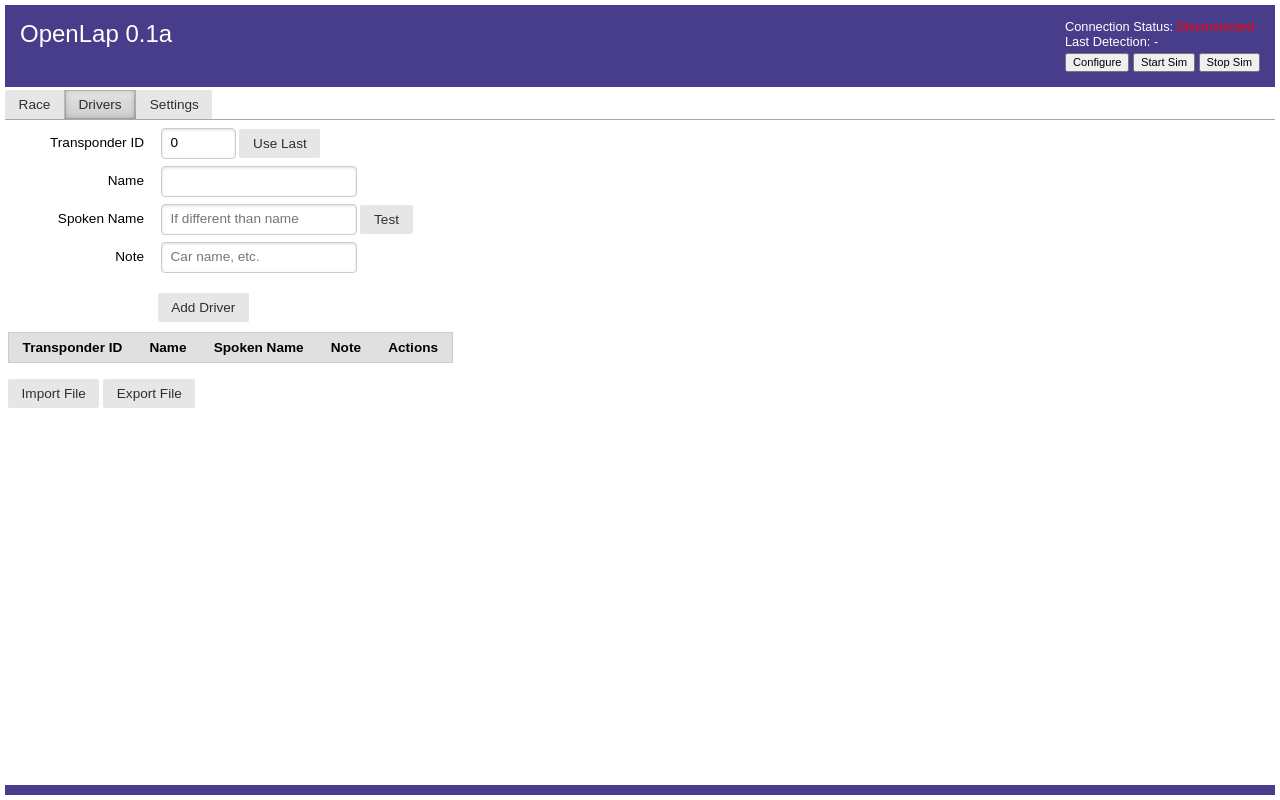
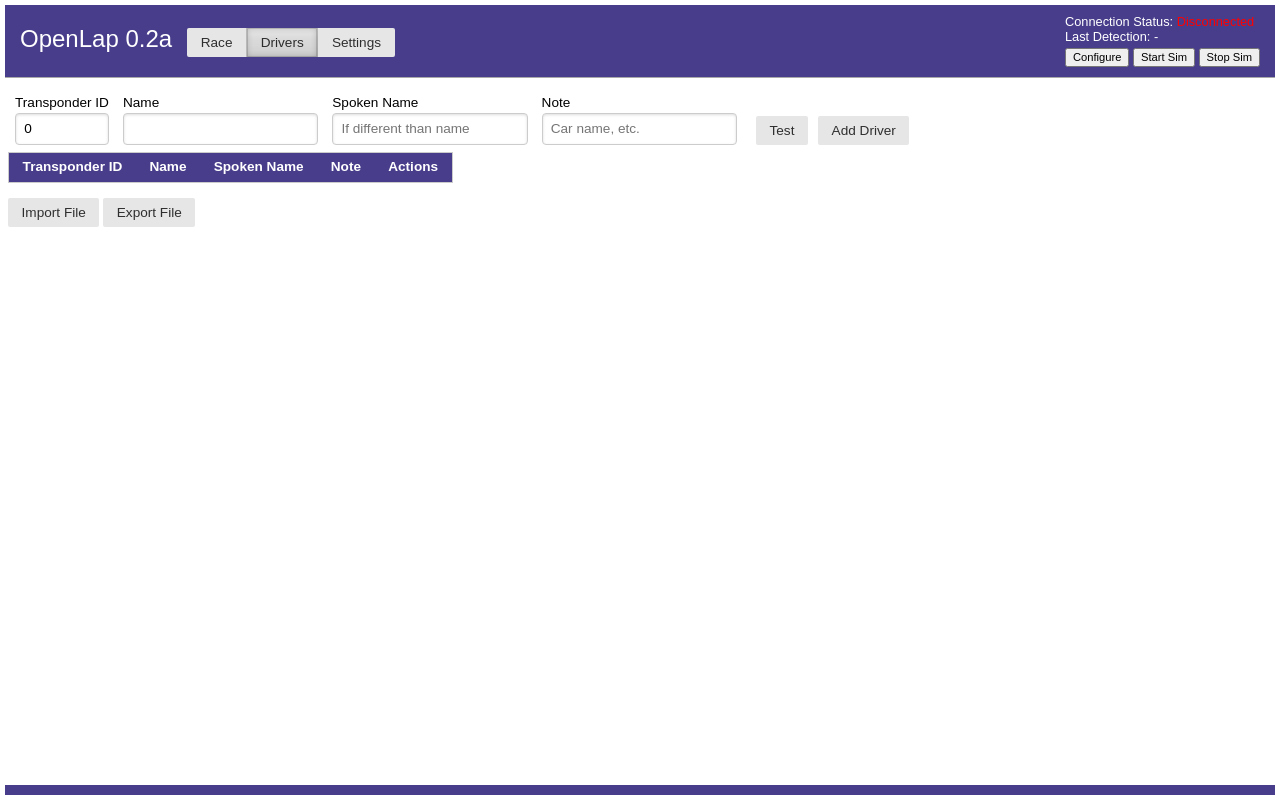
Before and after one commit to kmf123kmf/OpenLap, a website: page Web/index.htm in a window 1280 px wide. Both pictures are taken after a click on the button "Drivers". Drawn offline with Linux system fonts and the light colour scheme.

Commit message:
Restyle to make better use of screen space

```diff
--- a/Web/css/openlap.css
+++ b/Web/css/openlap.css
@@ -16,7 +16,7 @@ body {
 }
 
 input[type="file"] {
-    display:none;
+    display: none;
 }
 
 dialog::backdrop {
@@ -106,7 +106,13 @@ dialog input {
     background-color: lightgreen;
 }
 
+.pure-table th{
+    background:var(--theme-main-color);
+    color:white;
+}
+
 .dialogHeader {
+    user-select: none;
     font-size: 0.9rem;
     display: flex;
     flex-direction: row;
@@ -126,14 +132,40 @@ dialog input {
 .header {
     background-color: var(--theme-main-color);
     color: white;
-    padding: 15px;
+    padding-left: 15px;
+    padding-right: 15px;
+    padding-top: 10px;
+    padding-bottom: 10px;
     display: flex;
+    flex-direction: row;
+    align-items: center;
     justify-content: space-between;
 }
 
 .header button {
     font-size: 0.7rem;
     margin-top: 4px;
+}
+
+.addDriverRow {
+    display: flex;
+    flex-direction: row;
+    align-items: flex-end;
+}
+
+.addDriverRow>div {
+    display: flex;
+    flex-direction: column;
+    margin:7px;
+}
+
+.addDriverRow>div:nth-last-child(1){
+    flex-direction:row;
+}
+
+.addDriverRow button{
+    margin-left:5px;
+    margin-right:5px;
 }
 
 footer {
@@ -271,6 +303,7 @@ footer {
 
 .titleText {
     font-size: 1.5rem;
+    margin-right:15px;
 }
 
 .globalStatusContainer {
@@ -315,6 +348,10 @@ footer {
 
 .driverTable {
     width: 100%;
+}
+
+.driverTable th {
+    user-select: none;
 }
 
 .settingSlider {
@@ -364,14 +401,13 @@ footer {
 
 .scoreBoardRightPane {
     position: relative;
-    padding-left: 10px;
     overflow-x: auto;
     flex: 1 1 10rem;
 }
 
 .gutter {
     height: 100%;
-    width: 10px;
+    width: 12px;
     cursor: col-resize;
 }
 
--- a/Web/index.htm
+++ b/Web/index.htm
@@ -58,8 +58,15 @@
   </dialog>
 
   <div class="header">
+    <div style="display:flex; flex-direction: row;"">
       <div>
-      <span class="titleText">OpenLap 0.1a</span>
+        <span class="titleText">OpenLap 0.2a</span>
+      </div>
+      <div class="pure-button-group tabsHeader" role="toolbar">
+        <button class="pure-button" page="sessionPage" onclick="selectTabPage(this)">Race</button>
+        <button class="pure-button" page="driversPage" onclick="selectTabPage(this)">Drivers</button>
+        <button class="pure-button" page="optionsPage" onclick="selectTabPage(this)">Settings</button>
+      </div>
     </div>
     <div class="globalStatusContainer">
       <div>
@@ -76,11 +83,6 @@
         <button onclick="endSim()">Stop Sim</button>
       </div>
     </div>
-  </div>
-  <div class="pure-button-group tabsHeader" role="toolbar">
-    <button class="pure-button" page="sessionPage" onclick="selectTabPage(this)">Race</button>
-    <button class="pure-button" page="driversPage" onclick="selectTabPage(this)">Drivers</button>
-    <button class="pure-button pure-button-active" page="optionsPage" onclick="selectTabPage(this)">Settings</button>
   </div>
   <!-- Settings -->
   <div id="optionsPage" class="tabPage">
@@ -241,30 +243,28 @@ Race is Over.</textarea>
   </div>
   <!-- Drivers -->
   <div id="driversPage" class="tabPage">
-    <div class="pure-form pure-form-aligned">
-      <fieldset>
-        <div class="pure-control-group">
+    <div class="pure-form addDriverRow">
+      <div>
         <label for="driverTransponderIdInput">Transponder ID</label>
         <input type="number" min="0" max="999" id="driverTransponderIdInput" value="0" />
-          <button class="pure-button" id="useLastButton">Use Last</button>
       </div>
-        <div class="pure-control-group">
+      <div>
         <label for="driverNameInput">Name</label>
         <input type="text" id="driverNameInput" required="" />
       </div>
-        <div class="pure-control-group">
+      <div>
         <label for="driverSpokenNameInput">Spoken Name</label>
         <input type="text" id="driverSpokenNameInput" placeholder="If different than name" />
-          <button class="pure-button" id="driverTestSpeechButton">Test</button>
       </div>
-        <div class="pure-control-group">
+      <div>
         <label for="driverNoteInput">Note</label>
         <input type="text" id="driverNoteInput" placeholder="Car name, etc." />
       </div>
-        <div class="pure-controls">
+      <div>
+        <button class="pure-button" id="driverTestSpeechButton">Test</button>
         <button class="pure-button" id="addDriverButton">Add Driver</button>
       </div>
-      </fieldset>
+
     </div>
     <div>
       <table class="pure-table pure-table-horizontal" id="driversTable">
--- a/Web/js/openlap.js
+++ b/Web/js/openlap.js
@@ -486,7 +486,10 @@ function makeOpt(content) {
     return makeElement("option", content);
 }
 function selectTabPage(e) {
-    e.parentElement.parentElement.querySelectorAll(":scope > div.tabPage").forEach((div) => div.style.display = "none");
+    e.parentElement.querySelectorAll(":scope>button")
+        .forEach((btn) => {
+        byId(btn.getAttribute("page")).style.display = "none";
+    });
     byId(e.getAttribute("page")).style.display = "block";
     e.parentElement.querySelectorAll("button").forEach((bt) => bt.classList.remove("pure-button-active"));
     e.classList.add("pure-button-active");
@@ -547,7 +550,6 @@ class DriverManager {
     noteInput;
     driverTable;
     driverList = [];
-
     constructor(nameInput, spokenInput, testSpeechButton, idInput, noteInput, addButton, driverTable, importButton, exportButton) {
         this.nameInput = nameInput;
         this.spokenInput = spokenInput;
@@ -2140,7 +2142,7 @@ window.onload = () => {
     new HorizontalResizer(byId("driverBoard"), byId("infoBoard"), byId("raceSplitter"));
     let buttons = document.querySelectorAll(".tabsHeader > button:nth-child(1)");
     for (let b of buttons) {
-        selectTabPage(b);
+        b.click();
     }
     driverManager.loadDrivers();
     AppSettings.initMinLapTime(byId('minLapTimeInput'));
```
Also changed, not shown: Web/ts/openlap.ts (+5 -2 lines), 1 other file. Lines whose indentation alone changed are shown as unchanged.
